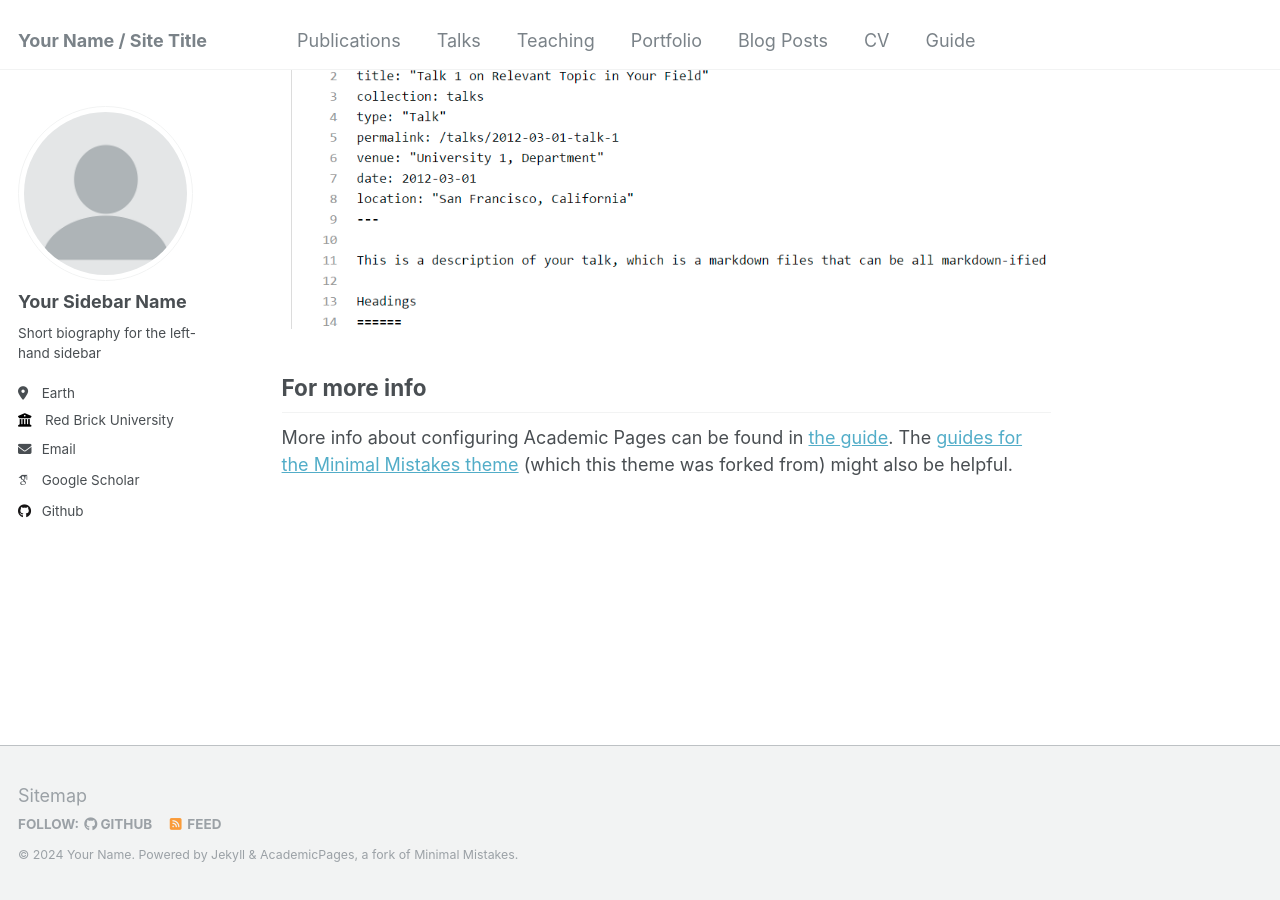
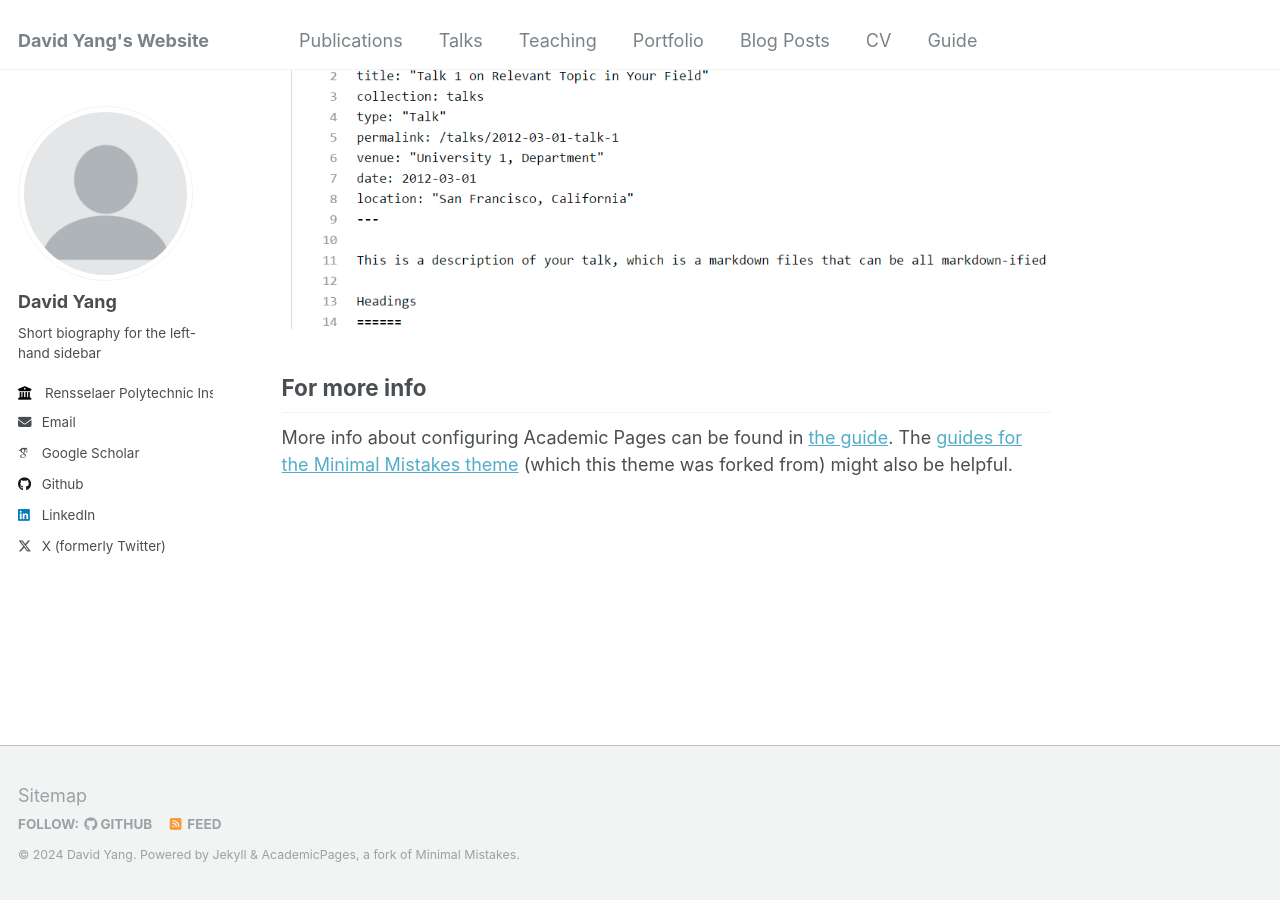
Before and after one commit to Davidhy514/davidhy.github.io, a Jekyll site: the page built from _pages/about.md, in a window 1280 px wide and 900 px high, scrolled down 2660 px. Built offline with Jekyll 4.4.1, drawn with Linux system fonts in a browser that asks for light colours; some web fonts are replaced.

Commit message:
Update _config.yml

```diff
--- a/_config.yml
+++ b/_config.yml
@@ -8,9 +8,9 @@
 
 # Basic Site Settings
 locale                   : "en-US"
-title                    : "Your Name / Site Title"
+title                    : "David Yang's Website"
 title_separator          : "-"
-name                     : &name "Your Name"
+name                     : &name "David Yang"
 description              : &description "personal description"
 url                      : https://davidhy514.github.io # the base hostname & protocol for your site e.g. "https://mmistakes.github.io"
 baseurl                  : "" # the subpath of your site, e.g. "/blog"
@@ -22,23 +22,22 @@ repository               : "Davidhy514/davidhy514.github.io"
 author:
   # Biographic information
   avatar           : "profile.png"
-  name             : "Your Sidebar Name"
+  name             : "David Yang"
   pronouns         : # example: "she/her"
   bio              : "Short biography for the left-hand sidebar"
-  location         : "Earth"
-  employer         : "Red Brick University"
+  employer         : "Rensselaer Polytechnic Institute"
   uri              : # URL
-  email            : "none@example.org"
+  email            : "yangd13@rpi.edu"
 
   # Academic websites
-  googlescholar    : "https://scholar.google.com/citations?user=PS_CX0AAAAAJ"
+  googlescholar    : "https://scholar.google.com/citations?user=qbkNeWoAAAAJ&hl"
 
   # Repositories and software development
   github           : "Davidhy514"
 
   # Social media
-  linkedin         : # Username
-  twitter          : # Username for X / Twitter
+  linkedin         : david-yang-1986b8b1
+  twitter          : davambyyy
 
 # Publication Category - The following the list of publication categories and their headings
 publication_category:
```
